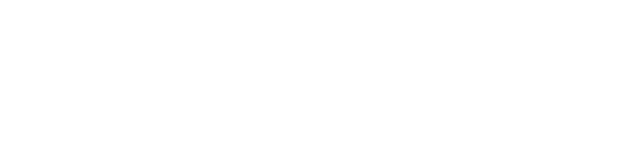
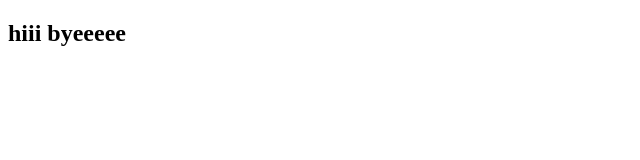
Before and after one commit to HARIP9080/project1, a plain HTML site: page index.html in a window 1280 px wide. Shown: the whole page, without its empty margins (0-640 px from the left). Drawn offline with Linux system fonts and the light colour scheme.

Commit message:
add the project2 h2 tag

```diff
--- a/index.html
+++ b/index.html
@@ -6,6 +6,7 @@
     <title>Document</title>
 </head>
 <body>
+    <h2>hiii byeeeee</h2>
 
 </body>
 </html>
```
